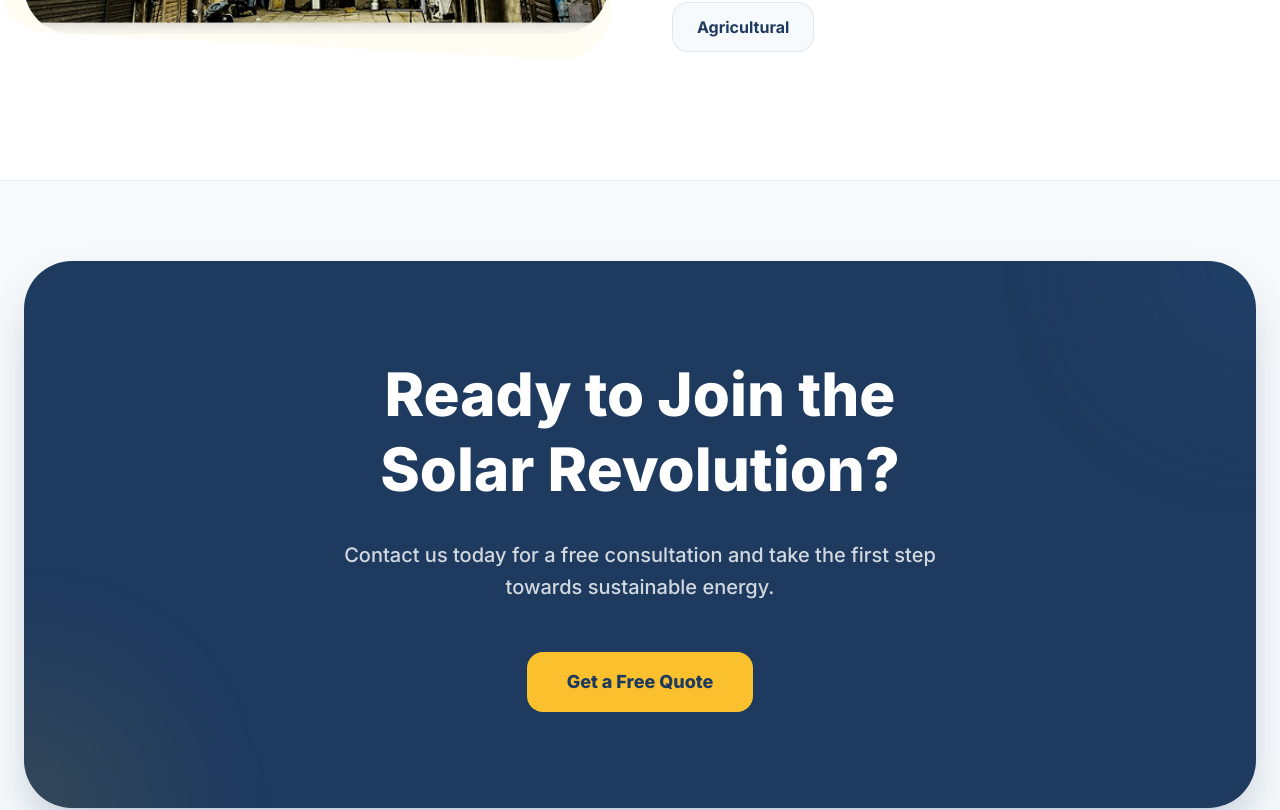
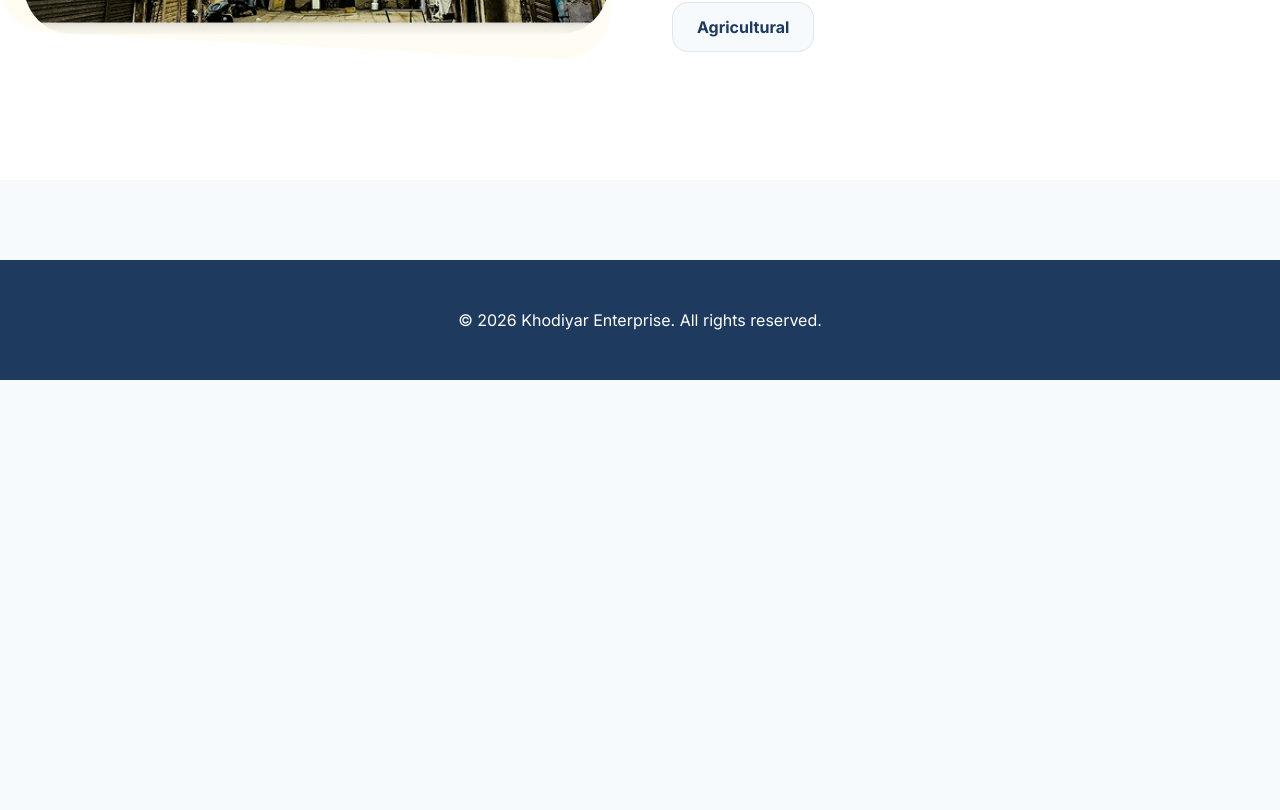
Before and after one commit to Neel-Pandya/Khodiyar-Enterprise, a React (Vite) app in the folder client/: page /about in a window 1280 px wide. Shown: the part 3700-4510 px from the top of the page. After the commit the page ends 4080 px from the top, so only its background shows below. Built offline with nearby package versions, Linux system fonts and the light colour scheme.

Commit message:
refactor: remove call to action section from About page and optimize CSS transitions to `transition-colors`.

```diff
--- a/client/src/features/about/components/ServingGujarat.jsx
+++ b/client/src/features/about/components/ServingGujarat.jsx
@@ -62,7 +62,7 @@ const ServingGujarat = () => {
 
             <div className="flex flex-wrap gap-4">
               {["Residential", "Commercial", "Industrial", "Agricultural"].map((sector) => (
-                <div key={sector} className="px-6 py-3 bg-bg-light border border-primary/10 rounded-2xl font-bold text-primary hover:bg-secondary hover:border-secondary transition-all duration-300">
+                <div key={sector} className="px-6 py-3 bg-bg-light border border-primary/10 rounded-2xl font-bold text-primary hover:bg-secondary hover:border-secondary transition-colors duration-300">
                   {sector}
                 </div>
               ))}
--- a/client/src/features/about/components/WhyChooseUs.jsx
+++ b/client/src/features/about/components/WhyChooseUs.jsx
@@ -59,7 +59,7 @@ const WhyChooseUs = () => {
               whileInView={{ opacity: 1, y: 0 }}
               viewport={{ once: true }}
               transition={{ duration: 0.5, delay: index * 0.1 }}
-              className="p-8 rounded-3xl bg-bg-light border border-primary/5 hover:border-secondary/50 transition-all duration-300 group"
+              className="p-8 rounded-3xl bg-bg-light border border-primary/5 hover:border-secondary/50 transition-colors duration-300 group"
             >
               <div className="w-12 h-12 rounded-xl bg-primary/10 text-primary flex items-center justify-center mb-6 group-hover:bg-secondary group-hover:text-primary transition-colors duration-300">
                 {reason.icon}
--- a/client/src/features/about/pages/AboutPage.jsx
+++ b/client/src/features/about/pages/AboutPage.jsx
@@ -20,28 +20,7 @@ const AboutPage = () => {
       <WhyChooseUs />
       <ServingGujarat />
 
-      {/* Final Call to Action - Reusing design language from landing page */}
-      <section className="section bg-bg-light border-t border-primary/5">
-        <div className="container">
-          <div className="bg-primary rounded-[3rem] p-12 md:p-24 text-center text-white shadow-2xl shadow-primary/30 relative overflow-hidden group">
-            <div className="absolute top-0 right-0 w-64 h-64 bg-accent/20 rounded-full blur-3xl -mr-32 -mt-32"></div>
-            <div className="absolute bottom-0 left-0 w-64 h-64 bg-secondary/10 rounded-full blur-3xl -ml-32 -mb-32"></div>
-
-            <div className="relative z-10 flex flex-col items-center">
-              <h2 className="text-4xl md:text-6xl font-black mb-8 leading-tight">
-                Ready to Join the <br /> Solar Revolution?
-              </h2>
-              <p className="text-xl text-white/80 mb-12 max-w-2xl font-medium leading-relaxed">
-                Contact us today for a free consultation and take the first step towards sustainable energy.
-              </p>
-              <button className="btn btn-secondary text-lg px-10 py-4 rounded-2xl font-black">
-                Get a Free Quote
-              </button>
-            </div>
-          </div>
-        </div>
-      </section>
-    </div>
+         </div>
   );
 };
 
```
